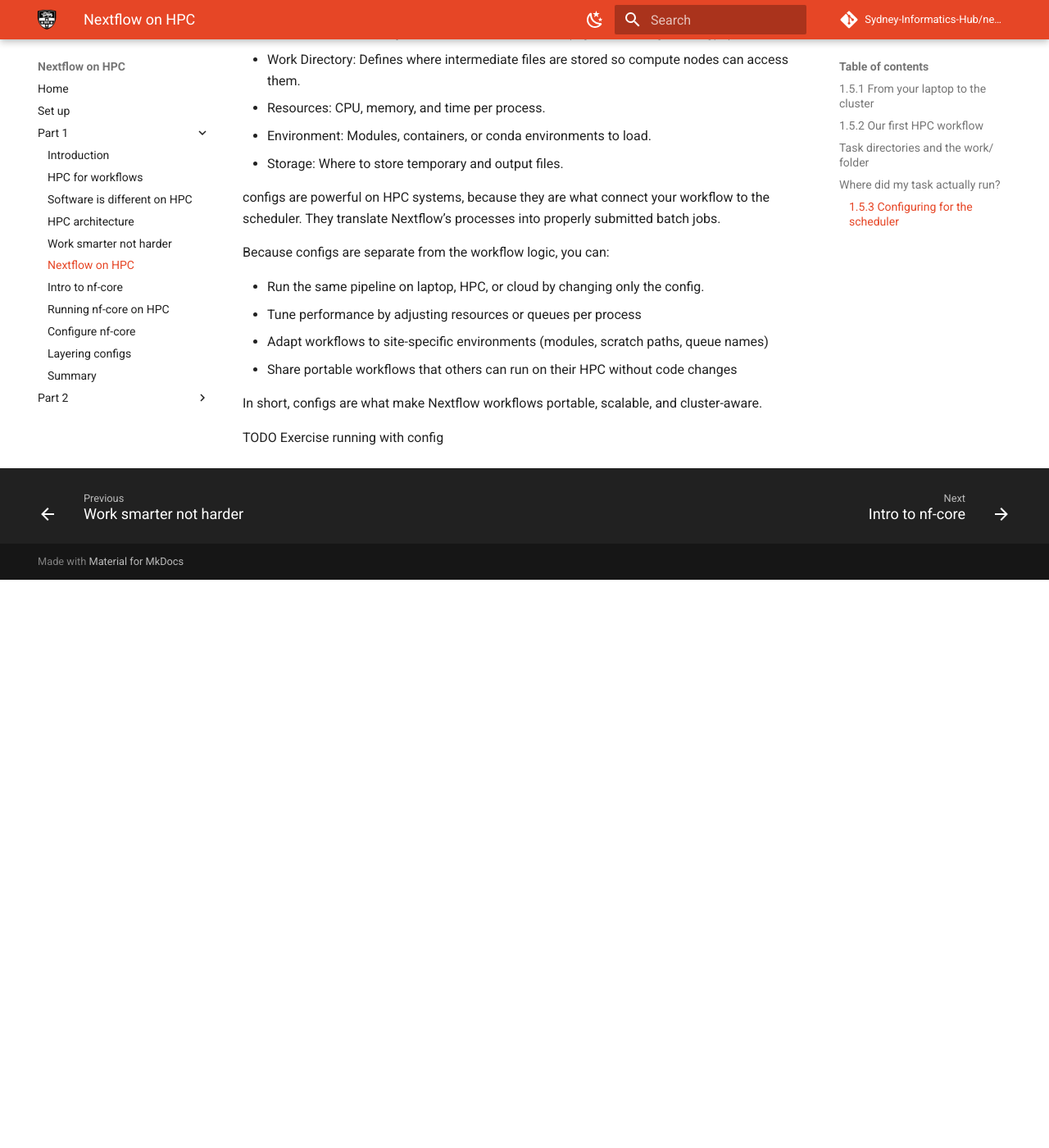
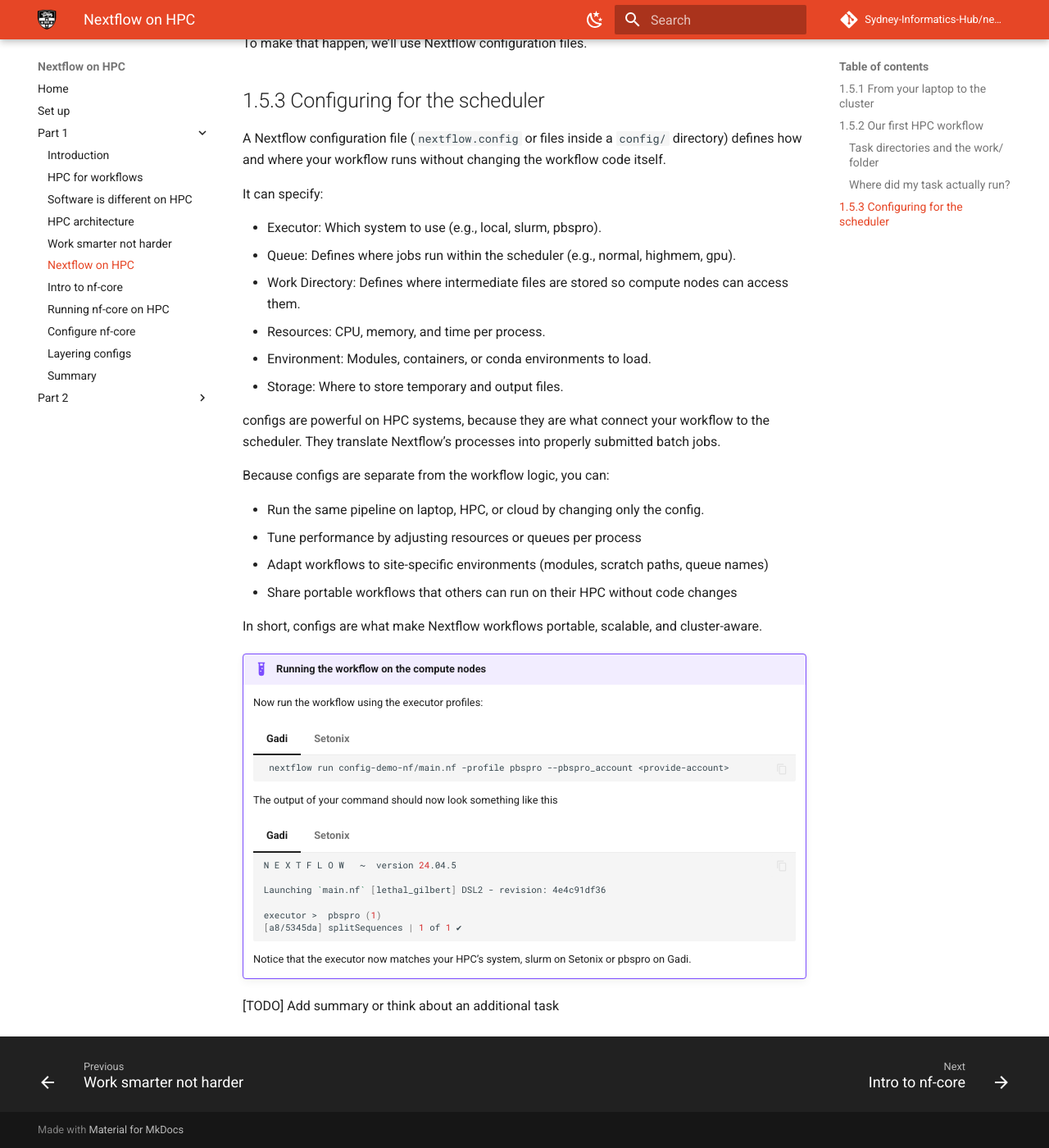
Before and after one commit to Sydney-Informatics-Hub/nextflow-hpc-workshop, an MkDocs documentation site: the page built from docs/part1/01_5_nf_hpc.md, in a window 1280 px wide and 1400 px high, scrolled down 3424 px. Shown: the whole window at 82% size. Built offline with MkDocs 1.6.1 and Material for MkDocs 9.7.7, drawn with Linux system fonts in a browser that asks for light colours; comment, search, counter and statistics services are not loaded; before the commit the page ends 4131 px from its top, so only the background shows below that; some of the changed text lies outside the part shown.

Commit message:
update 01_5_nf_hpc.md. added second exercise

````diff
--- a/docs/part1/01_5_nf_hpc.md
+++ b/docs/part1/01_5_nf_hpc.md
@@ -74,12 +74,21 @@ We'll use a demo workflow, [config-demo-nf](https://github.com/Sydney-Informatic
     nextflow run config-demo-nf/main.nf
     ```
     The output of your command should look something like this
-    ```console
-     N E X T F L O W   ~  version 24.10.0
-    Launching `main.nf` [prickly_lovelace] DSL2 - revision: 66bfcf5bb9
-    executor >  local (1)
-    [6b/e8feb6] splitSequences [100%] 1 of 1 ✔
-    ```
+    === "Gadi"
+        ```console
+        N E X T F L O W   ~  version 24.04.5
+        Launching `main.nf` [jovial_lalande] DSL2 - revision: 4e4c91df36
+        executor >  pbspro (1)
+        [c1/104707] splitSequences | 1 of 1 ✔
+        ```
+
+    === "Setonix"
+        ```console
+        N E X T F L O W   ~  version 24.10.0
+        Launching `main.nf` [prickly_lovelace] DSL2 - revision: 66bfcf5bb9
+        executor >  local (1)
+        [6b/e8feb6] splitSequences [100%] 1 of 1 ✔
+        ```
 
     What does each line mean?
 
@@ -88,10 +97,24 @@ We'll use a demo workflow, [config-demo-nf](https://github.com/Sydney-Informatic
     3. The executor used (in the above case: local)
     4. The process that was executed once, which means there is one task. The line starts with a unique hexadecimal value, and ends with the task completion information
 
-## Task directories and the `work/` folder
+### Task directories and the `work/` folder
 
 When you run a Nextflow pipeline, it automatically creates a `work/` directory. This is where all computation happens behind the scenes.
 Inside this directory, each process execution (or task) runs in its own isolated subdirectory, identified by a unique hash, in the above example, `work/6b/e8feb6` (NOTE: your unique hash will be different).
+
+!!! note
+
+    You can execute tree `work/` to view the work directory structure.
+
+    ```bash
+    work
+    └── 6b
+    └── e8feb6a83bb78a7a6661ccc1211857
+        ├── seq_1
+        ├── seq_2
+        ├── seq_3
+        └── sequence.fa -> /scratch/PROJECT/USER/nextflow-on-hpc-materials/part1/config-demo-nf/sequence.fa
+    ```
 
 Here’s what happens inside each task directory:
 
@@ -101,7 +124,7 @@ Here’s what happens inside each task directory:
 
 Each directory is independent so tasks don’t share writable space. If one process needs data from another, it’s passed through Nextflow channels, not shared files. This isolation is especially important on HPC systems, where tasks may run on different compute nodes.
 
-## Where did my task actually run?
+### Where did my task actually run?
 
 Our first run used the local executor, which means all computation happened directly on the login node, the same machine where we typed the command.
 This is perfectly fine for quick tests or debugging, but not suitable for real workloads on HPC systems.
@@ -110,7 +133,7 @@ On HPC, heavy computation should be handled by compute nodes managed by a job sc
 
 To make that happen, we’ll use Nextflow configuration files.
 
-### 1.5.3 Configuring for the scheduler
+## 1.5.3 Configuring for the scheduler
 
 A Nextflow configuration file (`nextflow.config` or files inside a `config/` directory) defines how and where your workflow runs without changing the workflow code itself.
 
@@ -135,4 +158,39 @@ Because configs are separate from the workflow logic, you can:
 
 In short, configs are what make Nextflow workflows portable, scalable, and cluster-aware.
 
-TODO Exercise running with config
+!!! example "Running the workflow on the compute nodes"
+
+    Now run the workflow using the executor profiles:
+
+    === "Gadi"
+        ```bash
+         nextflow run config-demo-nf/main.nf -profile pbspro --pbspro_account <provide-account>
+        ```
+    === "Setonix"
+        ```bash
+        nextflow run config-demo-nf/main.nf -profile slurm --slurm_account <provide-account>
+        ```
+
+    The output of your command should now look something like this
+
+    === "Gadi"
+        ```bash
+        N E X T F L O W   ~  version 24.04.5
+
+        Launching `main.nf` [lethal_gilbert] DSL2 - revision: 4e4c91df36
+
+        executor >  pbspro (1)
+        [a8/5345da] splitSequences | 1 of 1 ✔
+        ```
+    === "Setonix"
+        ```bash
+        N E X T F L O W   ~  version 24.10.0
+
+        Launching `main.nf` [nice_boltzmann] DSL2 - revision: 4e4c91df36
+
+        executor >  slurm (1)
+        [67/d497fa] splitSequences [100%] 1 of 1 ✔
+        ```
+    Notice that the executor now matches your HPC’s system, slurm on Setonix or pbspro on Gadi.
+
+[TODO] Add summary or think about an additional task
````
